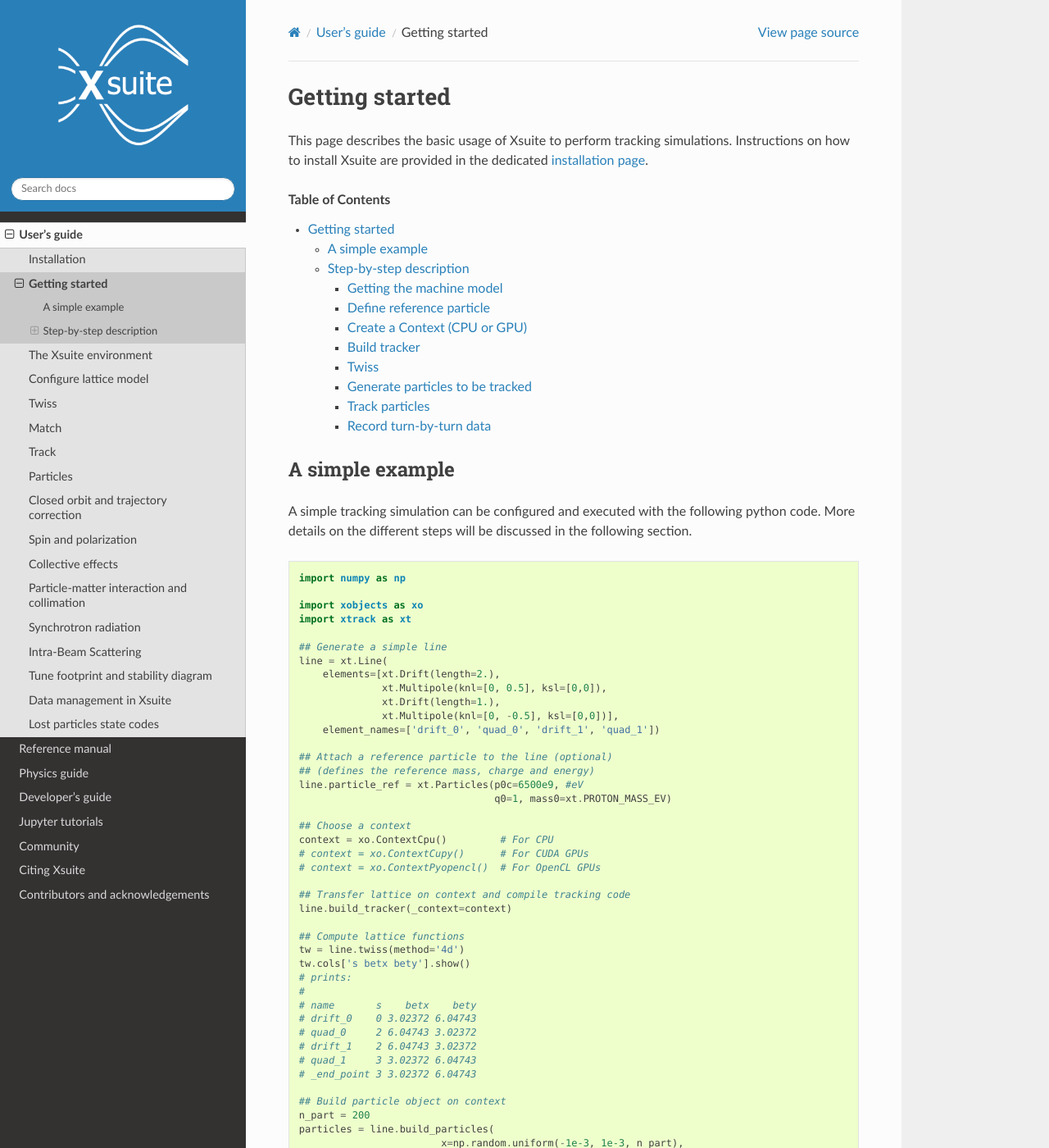
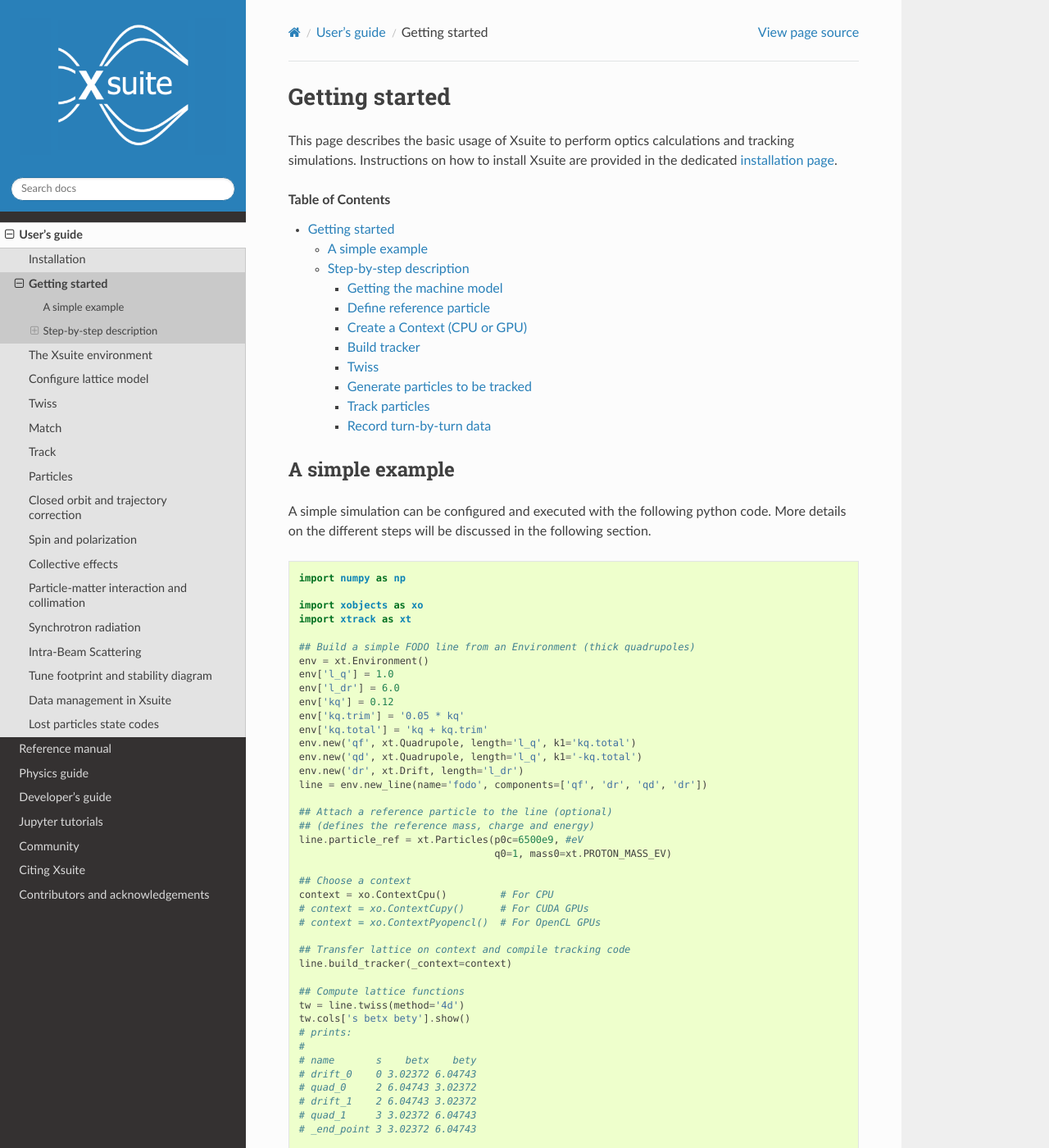
Before and after one commit to xsuite/xsuite, a Sphinx documentation site: the page built from docs/singlepart.rst, in a window 1280 px wide and 1400 px high. Shown: the whole window at 82% size. Built offline with Sphinx 7.4.7 and the Read the Docs theme 3.1.0, drawn with Linux system fonts in a browser that asks for light colours; pages that are not in the unit, such as notebooks, are missing from menus; the version number could not be read and is left out.

Commit message:
Adampting Getting started

```diff
--- a/docs/singlepart.rst
+++ b/docs/singlepart.rst
@@ -2,8 +2,8 @@
 Getting started
 ===============
 
-This page describes the basic usage of Xsuite to perform tracking simulations.
-Instructions on how to install Xsuite are provided in the dedicated
+This page describes the basic usage of Xsuite to perform optics calculations and
+tracking simulations. Instructions on how to install Xsuite are provided in the dedicated
 :doc:`installation page <installation>`.
 
 .. contents:: Table of Contents
@@ -12,8 +12,9 @@
 A simple example
 ================
 
-A simple tracking simulation can be configured and executed with the following
-python code. More details on the different steps will be discussed in the following section.
+A simple simulation can be configured and executed with the following
+python code. More details on the different steps will be discussed in
+the following section.
 
 .. code-block:: python
 
@@ -22,13 +23,17 @@
     import xobjects as xo
     import xtrack as xt
 
-    ## Generate a simple line
-    line = xt.Line(
-        elements=[xt.Drift(length=2.),
-                  xt.Multipole(knl=[0, 0.5], ksl=[0,0]),
-                  xt.Drift(length=1.),
-                  xt.Multipole(knl=[0, -0.5], ksl=[0,0])],
-        element_names=['drift_0', 'quad_0', 'drift_1', 'quad_1'])
+    ## Build a simple FODO line from an Environment (thick quadrupoles)
+    env = xt.Environment()
+    env['l_q'] = 1.0
+    env['l_dr'] = 6.0
+    env['kq'] = 0.12
+    env['kq.trim'] = '0.05 * kq'
+    env['kq.total'] = 'kq + kq.trim'
+    env.new('qf', xt.Quadrupole, length='l_q', k1='kq.total')
+    env.new('qd', xt.Quadrupole, length='l_q', k1='-kq.total')
+    env.new('dr', xt.Drift, length='l_dr')
+    line = env.new_line(name='fodo', components=['qf', 'dr', 'qd', 'dr'])
 
     ## Attach a reference particle to the line (optional)
     ## (defines the reference mass, charge and energy)
```
